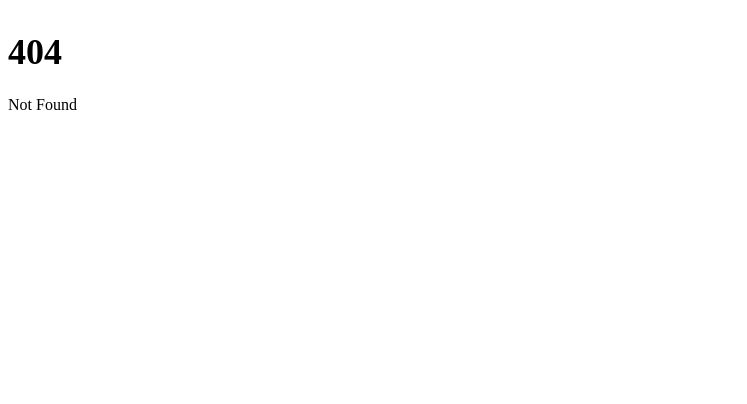
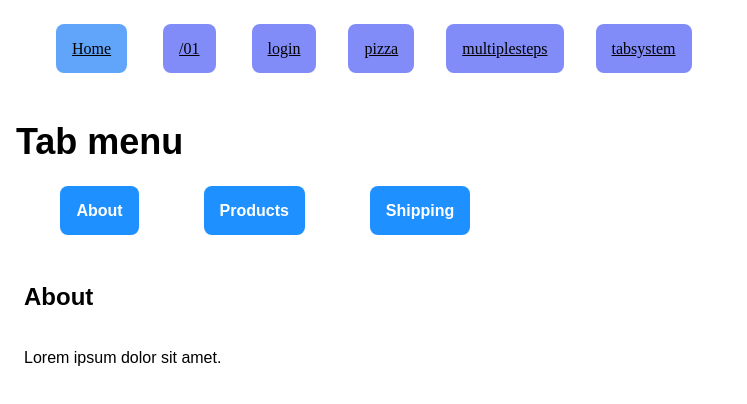
Before and after one commit to henrikvilhelmberglund/frontend-projekt-23-svelte, a SvelteKit app: page /js/01/tabsystem in a window 1280 px wide. Before the commit this address had no page. Shown: the top 404 px of the page, without its empty margins (0-747 px from the left). Built offline with nearby package versions, Linux system fonts and the light colour scheme.

Commit message:
feat: :sparkles: add vanilla JS version of tabsystem

```diff
--- /dev/null
+++ b/src/routes/js/01/tabsystem/+page.svelte
@@ -0,0 +1,100 @@
+<script>
+	import { onMount } from "svelte";
+	onMount(() => {
+		let body = document.querySelector("body");
+		body.style.display = "block";
+		let about = document.querySelector("#about");
+		let products = document.querySelector("#products");
+		let shipping = document.querySelector("#shipping");
+		let submit = document.querySelector("#submit");
+		let form = document.querySelector("#form");
+		let selected = [];
+
+		let inputs = document.querySelectorAll("input");
+		// console.log(inputs)
+
+		// about.style.display = "none";
+		products.style.display = "none";
+		shipping.style.display = "none";
+		// console.log(kitchen);
+
+		function clearArray() {
+			selected = [];
+		}
+
+		inputs.forEach((input) => {
+			let show = input.id.split("Tab")[0];
+			input.addEventListener("change", (e) => {
+				about.style.display = "none";
+				products.style.display = "none";
+				shipping.style.display = "none";
+				document.querySelector(`#${show}`).style.display = "block";
+			});
+		});
+	});
+</script>
+
+<svelte:body bind:this={document} />
+
+<h1>Tab menu</h1>
+<menu id="tabmenu">
+	<input class="invisible" type="radio" name="tab" id="aboutTab" checked />
+	<label for="aboutTab">About</label>
+	<input class="invisible" type="radio" name="tab" id="productsTab" />
+	<label for="productsTab">Products</label>
+	<input class="invisible" type="radio" name="tab" id="shippingTab" />
+	<label for="shippingTab">Shipping</label>
+</menu>
+
+<article id="about">
+	<h2>About</h2>
+	<p>Lorem ipsum dolor sit amet.</p>
+</article>
+<article id="products">
+	<h2>Products</h2>
+	<ul>
+		<li>Product 1</li>
+		<li>Product 2</li>
+		<li>Product 3</li>
+	</ul>
+</article>
+<article id="shipping">
+	<h2>Shipping</h2>
+	<p>Lorem ipsum dolor sit amet consectetur adipisicing elit. Culpa, modi.</p>
+</article>
+
+<style>
+	:global(body) {
+		display: none;
+	}
+
+	* {
+		font-family: sans-serif;
+		padding: 8px;
+	}
+
+	li {
+		padding: 4px;
+	}
+
+	input {
+		appearance: none;
+		-webkit-appearance: none;
+	}
+
+	label {
+		transition: all, 150ms;
+		padding: 1rem;
+		margin: 1rem;
+		border-radius: 8px;
+		background-color: dodgerblue;
+		color: white;
+		font-weight: 700;
+		font-family: sans-serif;
+	}
+
+	label:hover {
+		background-color: skyblue;
+		color: black;
+	}
+</style>
```
